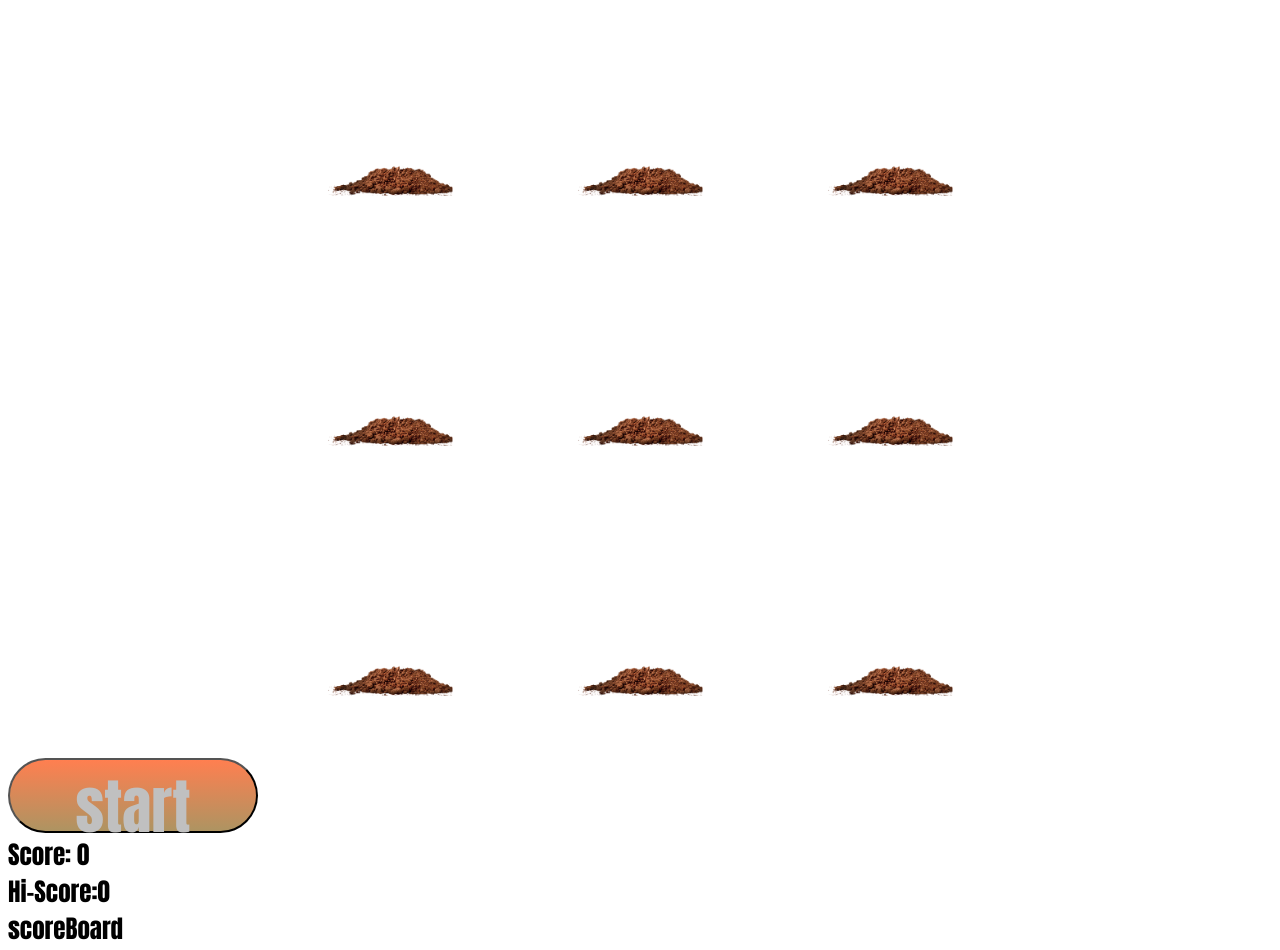
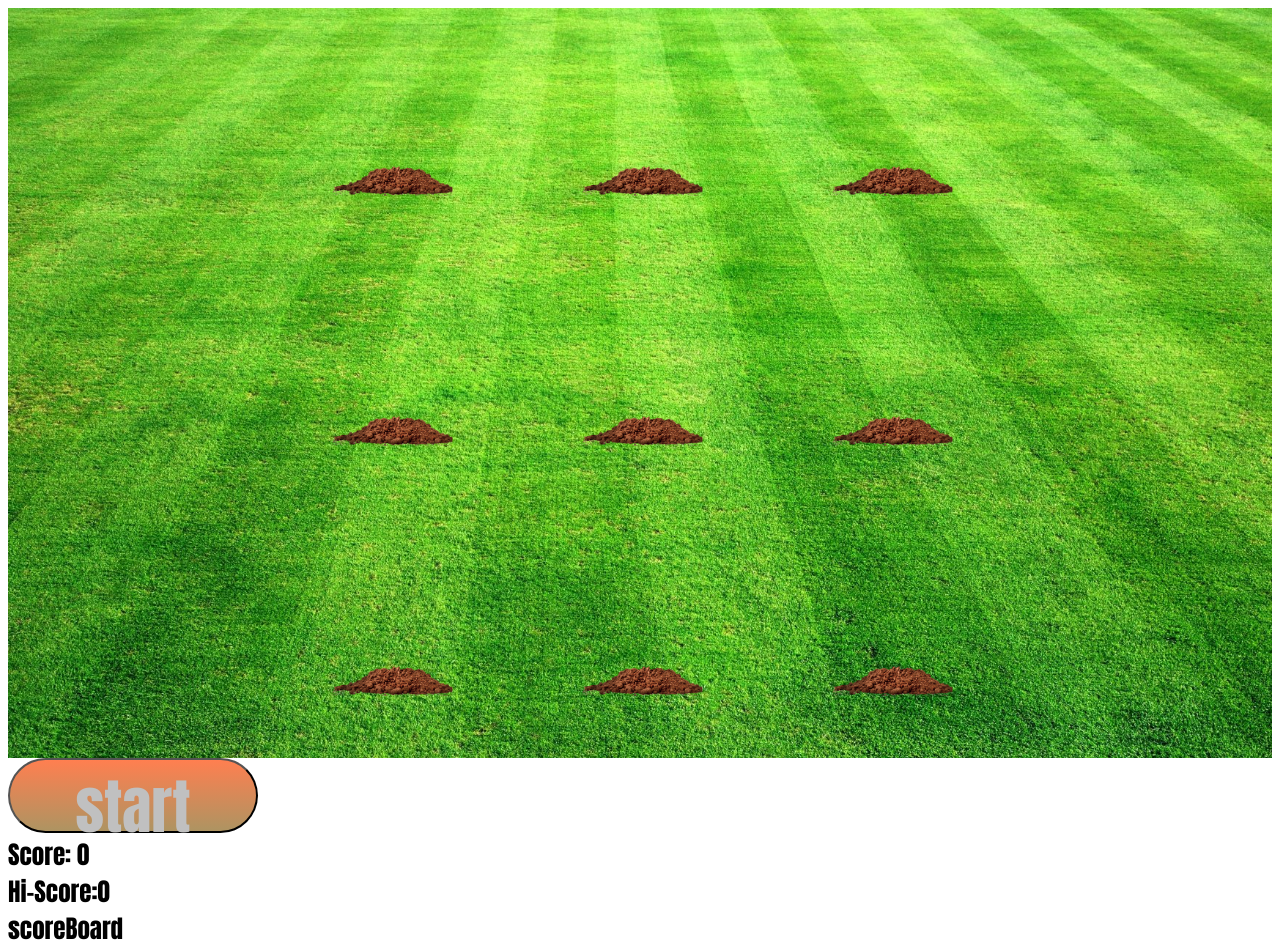
Before and after one commit to mrobin88/Wack-a-mole, a plain HTML site: page index.html in a window 1280 px wide. Drawn offline with Linux system fonts and the light colour scheme.

Commit message:
fix path to bg photo

```diff
--- a/css/main.css
+++ b/css/main.css
@@ -3,7 +3,7 @@
     cursor:crosshair;
 }
 .game-board {
-    background-image:url(img/myLawn.jpg);
+    background-image:url(/img/myLawn.jpg);
     background-size: 100%;
     display: flex;
     justify-content: center;
```
